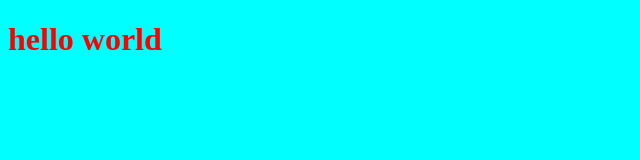
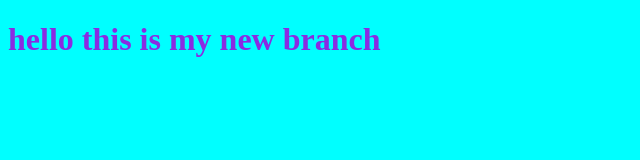
Before and after one commit to Hiba-Khaleel/myProject2, a plain HTML site: page index.html in a window 1280 px wide. Shown: the whole page, without its empty margins (0-640 px from the left). Drawn offline with Linux system fonts and the light colour scheme.

Commit message:
changing style and head

```diff
--- a/index.html
+++ b/index.html
@@ -8,7 +8,7 @@
     <title>Document</title>
 </head>
 <body>
-    <h1>hello world</h1>
+    <h1>hello this is my new branch</h1>
     <script src="app.js"></script>
 </body>
 </html>
--- a/style.css
+++ b/style.css
@@ -1,5 +1,5 @@
 h1{
-    color: red;
+    color: blueviolet;
 }
 body{
     background-color: aqua;
```
